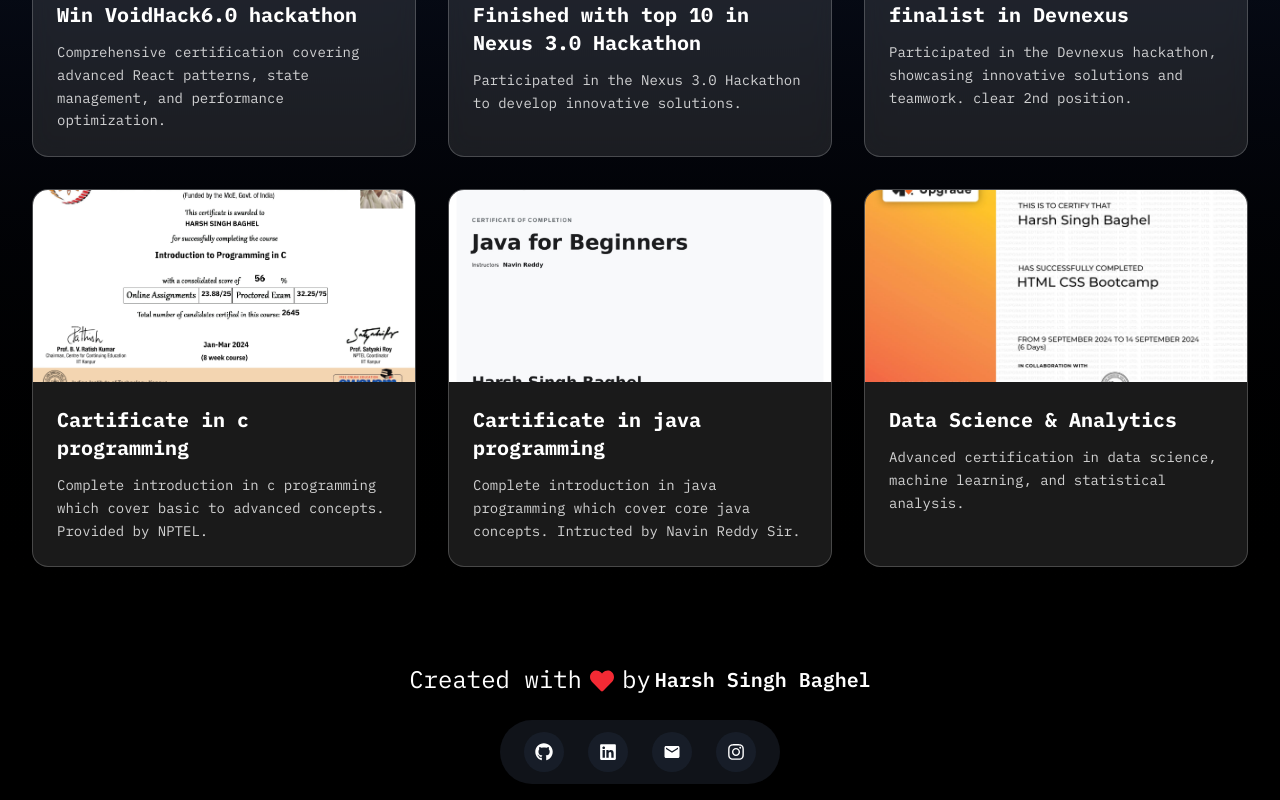
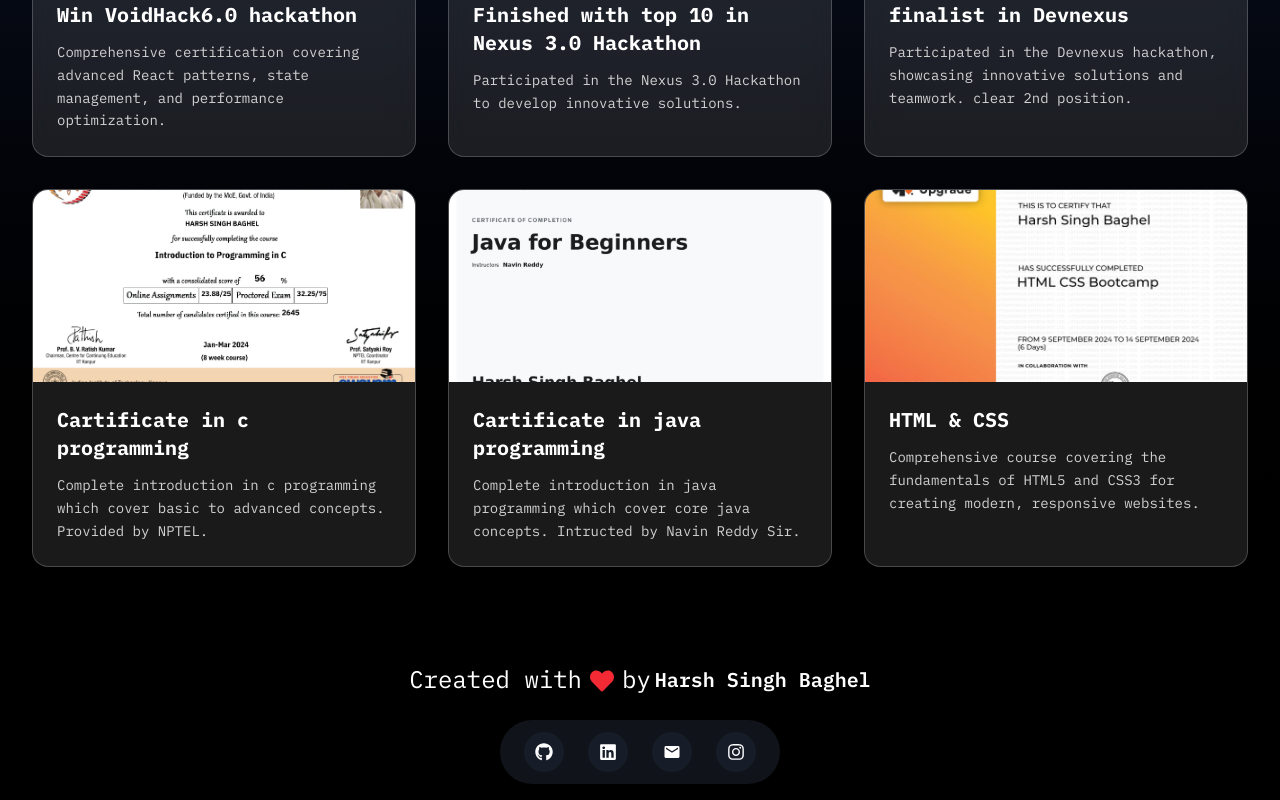
Before and after one commit to Harsh231075/Portfolio, a Next.js app: page /achievements in a window 1280 px wide. Shown: the part 1228-2028 px from the top of the page. Built offline with nearby package versions, Linux system fonts and the light colour scheme.

Commit message:
add content

```diff
--- a/src/Data/Certificates.ts
+++ b/src/Data/Certificates.ts
@@ -35,8 +35,8 @@ const certificates = [
 
   {
     id: 6,
-    title: "Data Science & Analytics",
-    description: "Advanced certification in data science, machine learning, and statistical analysis.",
+    title: "HTML & CSS",
+    description: "Comprehensive course covering the fundamentals of HTML5 and CSS3 for creating modern, responsive websites.",
     image: "/cartificate/c-1.jpeg"
   }
 ];
--- a/src/Data/Project.ts
+++ b/src/Data/Project.ts
@@ -78,7 +78,7 @@ const project = [
     ],
     liveUrl: "https://self-learning-4xv7.vercel.app/",
     githubUrl: "https://github.com/Harsh231075/Self_Learning",
-    createdDate: "08 August 2025",
+    createdDate: " 02 may 2025",
     category: "Full Stack + AI",
     status: "Completed",
     duration: "2 months",
@@ -125,7 +125,7 @@ const project = [
     ],
     liveUrl: "https://college-hazel.vercel.app/",
     githubUrl: "https://github.com/Harsh231075/College",
-    createdDate: "08 August 2025",
+    createdDate: "01 april 2025",
     category: "Frontend",
     status: "Completed",
     duration: "2 weeks",
@@ -176,7 +176,7 @@ const project = [
     ],
     liveUrl: "https://shoping-git-main-harsh-singhs-projects-a7a5f95c.vercel.app/",
     githubUrl: "https://github.com/Harsh231075/shoping",
-    createdDate: "08 August 2025",
+    createdDate: "15 december 2024",
     category: "Full Stack",
     status: "Completed",
     duration: "1 month",
@@ -220,7 +220,7 @@ const project = [
     ],
     liveUrl: "https://code-review-pro.vercel.app/",
     githubUrl: "https://github.com/Harsh231075/CodeReviewPro",
-    createdDate: "08 may 2025",
+    createdDate: "01 february 2025",
     category: "Full Stack",
     status: "Completed",
     duration: "1 week",
```
